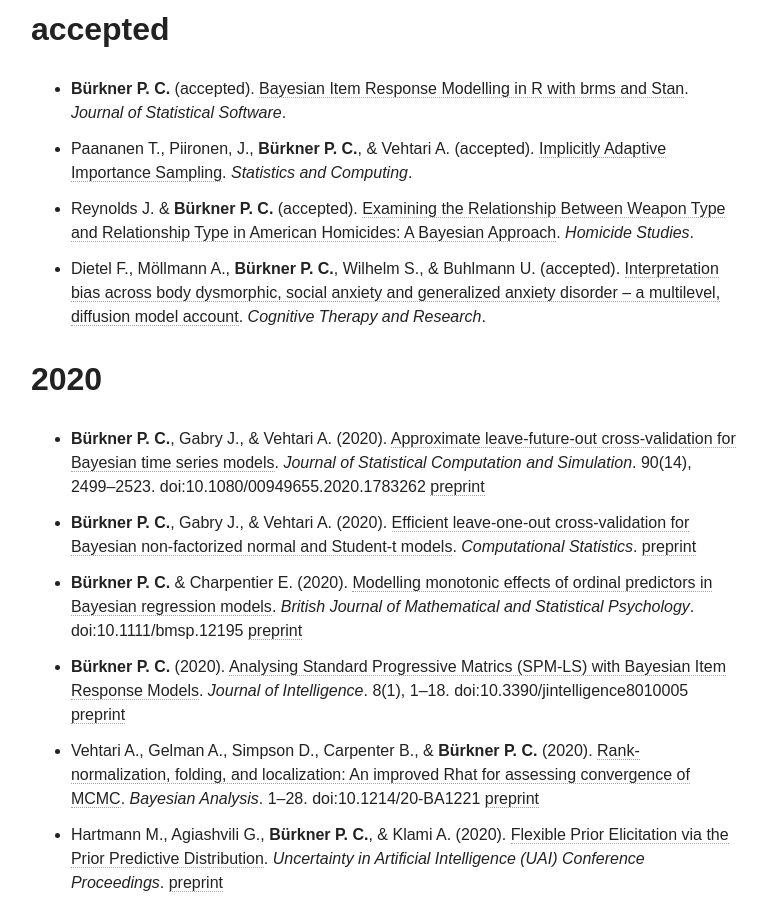
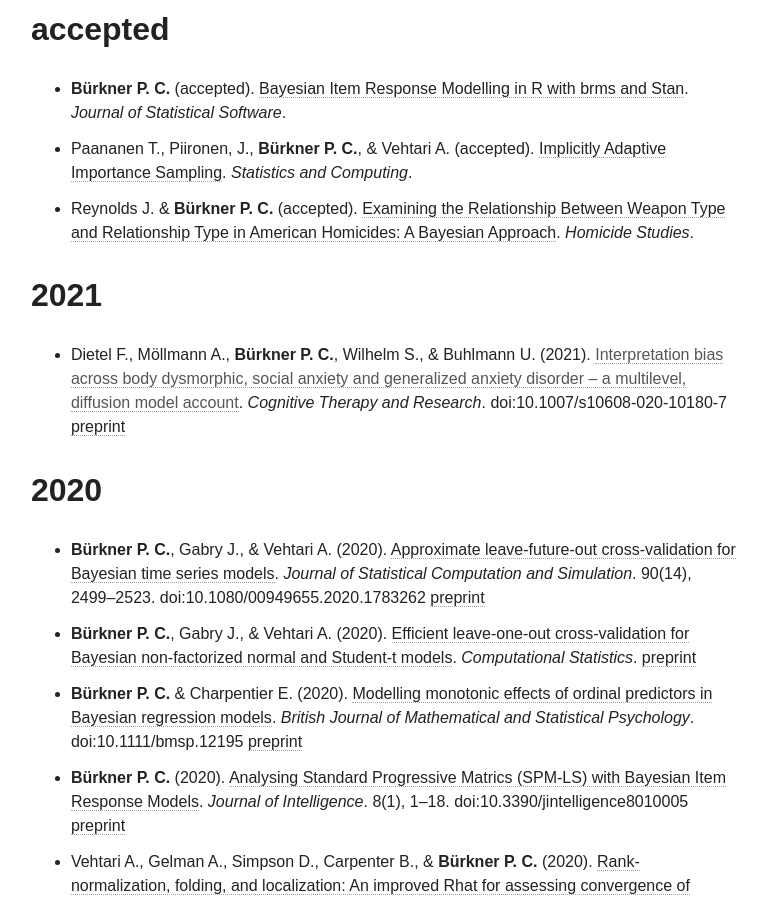
Before and after one commit to paul-buerkner/paul-buerkner.github.io, a Jekyll site: the page built from publications/index.md, in a window 1280 px wide and 900 px high, scrolled down 1700 px. Shown: the whole window, without its empty margins (255-1022 px from the left). Built offline with Jekyll 4.4.1, drawn with Linux system fonts in a browser that asks for light colours; nearby versions of some CDN libraries.

Commit message:
move paper to published

```diff
--- a/publications/index.md
+++ b/publications/index.md
@@ -28,7 +28,11 @@
 * **Bürkner P. C.** (accepted). [Bayesian Item Response Modelling in R with brms and Stan](https://arxiv.org/abs/1905.09501). *Journal of Statistical Software*.
 * Paananen T., Piironen, J., **Bürkner P. C.**, & Vehtari A. (accepted). [Implicitly Adaptive Importance Sampling](http://arxiv.org/abs/1906.08850). *Statistics and Computing*.
 * Reynolds J. & **Bürkner P. C.** (accepted). [Examining the Relationship Between Weapon Type and Relationship Type in American Homicides: A Bayesian Approach](https://psyarxiv.com/tf7je/). *Homicide Studies*.
-* Dietel F., Möllmann A., **Bürkner P. C.**, Wilhelm S., & Buhlmann U. (accepted). [Interpretation bias across body dysmorphic, social anxiety and generalized anxiety disorder – a multilevel, diffusion model account](https://psyarxiv.com/3hnpu/). *Cognitive Therapy and Research*.
+
+## 2021
+
+* Dietel F., Möllmann A., **Bürkner P. C.**, Wilhelm S., & Buhlmann U. (2021). [Interpretation bias across body dysmorphic, social anxiety and generalized anxiety disorder – a multilevel, diffusion model account](). *Cognitive Therapy and Research*.
+doi:10.1007/s10608-020-10180-7 [preprint](https://psyarxiv.com/3hnpu/)
 
 ## 2020
 
```
